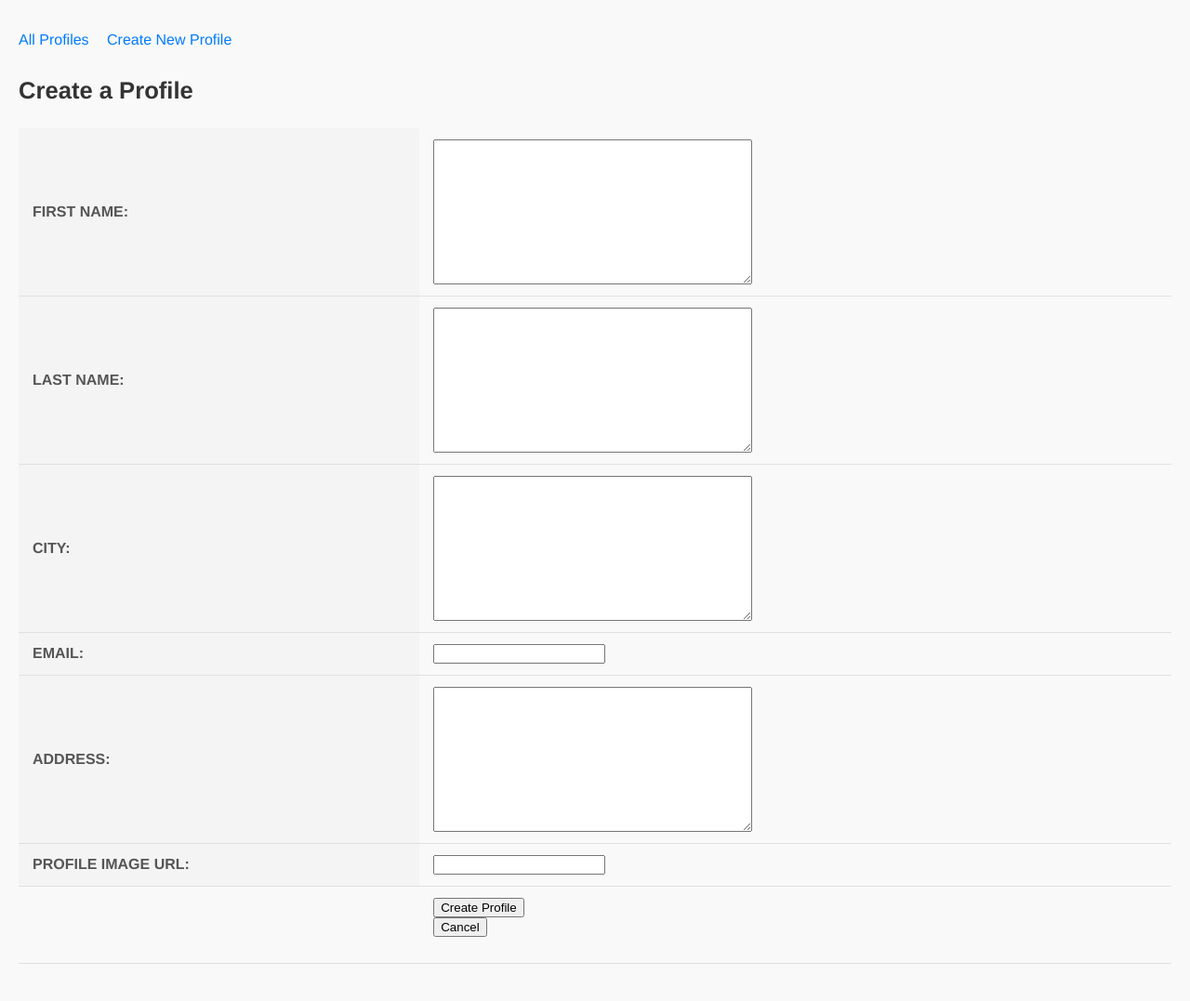
After one commit to jamxiao2025/CS412, a Django app: page /mini_fb/create_profile in a window 1280 px wide. The commit adds this page. Shown: the whole page at 93% size. Run offline with Django 4.2, Linux system fonts and the light colour scheme.

Commit message:
added mini_fb a6

```diff
--- /dev/null
+++ b/a6_url.txt
@@ -0,0 +1 @@
+https://enigmatic-oasis-87647-7ca2dab2c91f.herokuapp.com/mini_fb/
--- a/mini_fb/admin.py
+++ b/mini_fb/admin.py
@@ -2,6 +2,7 @@
 # Author: James Xiao (jamxiao@bu.edu), 10/07/2024
 # Description: file to add model to admin
 from django.contrib import admin
-from .models import Profile
+from .models import Profile, StatusMessage
 # Register your models here.
 admin.site.register(Profile)
+admin.site.register(StatusMessage)
--- /dev/null
+++ b/mini_fb/forms.py
@@ -0,0 +1,15 @@
+from django import forms
+from .models import Profile, StatusMessage
+
+class CreateProfileForm(forms.ModelForm):
+    '''A form to create a profile'''
+    class Meta:
+        model = Profile
+        fields = ['first_name', 'last_name', 'city', 'email', 'address', 'profile_image_url']
+
+
+class CreateStatusMessageForm(forms.ModelForm):
+    '''A form to create a status message'''
+    class Meta:
+        model = StatusMessage
+        fields = ['message']
--- a/mini_fb/models.py
+++ b/mini_fb/models.py
@@ -2,7 +2,8 @@
 # Author: James Xiao (jamxiao@bu.edu), 10/07/2024
 # Description: urls file to specify routing for mini_fb app.
 from django.db import models
-
+from django.utils import timezone
+from django.urls import reverse
 class Profile(models.Model):
     '''Encapsulates a profile'''
 
@@ -16,3 +17,19 @@ class Profile(models.Model):
 
     def __str__(self):
         return f"{self.first_name} {self.last_name}"
+
+    def get_status_messages(self):
+        '''Return the status messages associated with this profile'''
+        status_messages = StatusMessage.objects.filter(profile=self)
+        return status_messages
+    def get_absolute_url(self):
+        return reverse('show_profile', args=[str(self.pk)])
+
+class StatusMessage(models.Model):
+    '''Encapsulates a status message'''
+    timestamp = models.DateTimeField(auto_now=True)
+    message = models.TextField(blank=False)
+    profile = models.ForeignKey('Profile', on_delete=models.CASCADE)
+
+    def __str__(self):
+        return f"{self.message} at {self.timestamp}"
--- a/mini_fb/templates/mini_fb/base.html
+++ b/mini_fb/templates/mini_fb/base.html
@@ -12,7 +12,9 @@
 
     <body>
         <nav>
-            <ul></ul>
+            <ul>
+                <li><a href="{% url 'show_all' %}">All Profiles</a></li>
+                <li><a href="{% url 'create_profile' %}">Create New Profile</a></li>
             </ul>
         </nav>
 
--- /dev/null
+++ b/mini_fb/templates/mini_fb/create_profile_form.html
@@ -0,0 +1,34 @@
+<!-- blog/templates/blog/create_comment_form.html -->
+
+{% extends 'mini_fb/base.html'  %}
+
+{% block content %}
+
+<h2>Create a Profile</h2>
+
+<form method="POST">
+{% csrf_token %}
+<!-- simple way to display the form, all one line -->
+<!-- {{form}} -->
+
+<!-- each field on its own line -->
+<!-- {{form.as_p}} -->
+
+<table>
+    <!-- display form as a table -->
+    {{form.as_table}}
+
+    <tr>
+        <td></td>
+        <td><input type="submit" name="submit" value="Create Profile">
+        </form>
+        <!-- NOTE: the cancel button is its own form!!!! -->
+        <form action="{% url 'show_all'%}">
+            <input type="submit" name="Cancel" value="Cancel">
+        </form>
+        </td>
+    </tr>
+</table>
+
+
+{% endblock %}
--- a/mini_fb/templates/mini_fb/show_all_profiles.html
+++ b/mini_fb/templates/mini_fb/show_all_profiles.html
@@ -24,7 +24,7 @@
                 <td>{{ p.first_name }}</td>
                 <td>{{ p.last_name }}</td>
                 <td>{{ p.city }}</td>
-                <td><img src="{{ p.profile_image_url }}" alt="{{ profile.first_name }}'s profile picture" width="100"></td>
+                <td><a href="{% url 'show_profile' p.pk %}"><img src="{{ p.profile_image_url }}" alt="{{ profile.first_name }}'s profile picture" width="100"></a></td>
             </tr>
             {% endfor %}
         </tbody>
--- a/mini_fb/urls.py
+++ b/mini_fb/urls.py
@@ -7,4 +7,7 @@ from . import views
 # all of the URLs that are part of this app
 urlpatterns = [
     path(r'', views.ShowAllProfileViews.as_view(), name="show_all"),
+    path(r'profile/<int:pk>', views.ShowProfilePageView.as_view(), name="show_profile"),
+    path(r'create_profile', views.CreateProfileView.as_view(), name='create_profile'),
+    path(r'profile/<int:pk>/create_status/', views.CreateStatusMessageView.as_view(), name='create_status'),
 ]
--- a/mini_fb/views.py
+++ b/mini_fb/views.py
@@ -2,12 +2,62 @@
 # Author: James Xiao (jamxiao@bu.edu), 10/07/2024
 # Description: file to specify the views that will handle requests for mini_fb app.
 from django.shortcuts import render
-from django.views.generic import ListView
+from django.views.generic import ListView, DetailView, CreateView
 from .models import *
-
+from .forms import *
 # Create your views here.
 class ShowAllProfileViews(ListView):
     '''The view to show all Profiles'''
     model = Profile
     template_name = 'mini_fb/show_all_profiles.html'
     context_object_name ='profiles'
+
+class ShowProfilePageView(DetailView):
+    '''The view to show a Profile'''
+    model = Profile
+    template_name = 'mini_fb/show_profile.html'
+    context_object_name = 'profile'
+
+class CreateProfileView(CreateView):
+    '''The view to create a Profile'''
+    form_class = CreateProfileForm
+    template_name = "mini_fb/create_profile_form.html"
+
+class CreateStatusMessageView(CreateView):
+    form_class = CreateStatusMessageForm
+    template_name = "mini_fb/create_status_message_form.html"
+    def get_context_data(self, **kwargs):
+
+        # get the context data from the sueprclass
+        context =  super().get_context_data(**kwargs)
+
+        # find the Article identified by the PK from the URL pattern
+        profile = Profile.objects.get(pk=self.kwargs['pk'])
+
+        # add the Article referred to by the URL into this context
+        context['profile'] = profile
+        return context
+    def form_valid(self, form):
+            '''This method is called after the form is validated,
+            before saving data to the database.'''
+
+            print(f'CreateStatusMessageView.form_valid(): form={form.cleaned_data}')
+            print(f'CreateStatusMessageView.form_valid(): self.kwargs={self.kwargs}')
+
+            # find the Article identified by the PK from the URL pattern
+            profile = Profile.objects.get(pk=self.kwargs['pk'])
+
+            # attach this Article to the instance of the Comment to set its FK
+            form.instance.profile = profile # like: comment.article = article
+
+            # delegate work to superclass version of this method
+            return super().form_valid(form)
+    def get_success_url(self):
+            '''Return the URL to redirect to on success.'''
+            # return 'show_all' # a valid URL pattern
+            # return reverse('show_all') # look up the URL called "show_all"
+
+            # find the Article identified by the PK from the URL pattern
+            profile = Profile.objects.get(pk=self.kwargs['pk'])
+            return reverse('show_profile', kwargs={'pk':profile.pk})
+            # return reverse('article', kwargs=self.kwargs)
```
Also changed, not shown: mini_fb/templates/mini_fb/create_status_message_form.html (added, +34 -0 lines), mini_fb/templates/mini_fb/show_profile.html (added, +34 -0 lines), db.sqlite3, mini_fb/migrations/0002_statusmessage.py (added).
